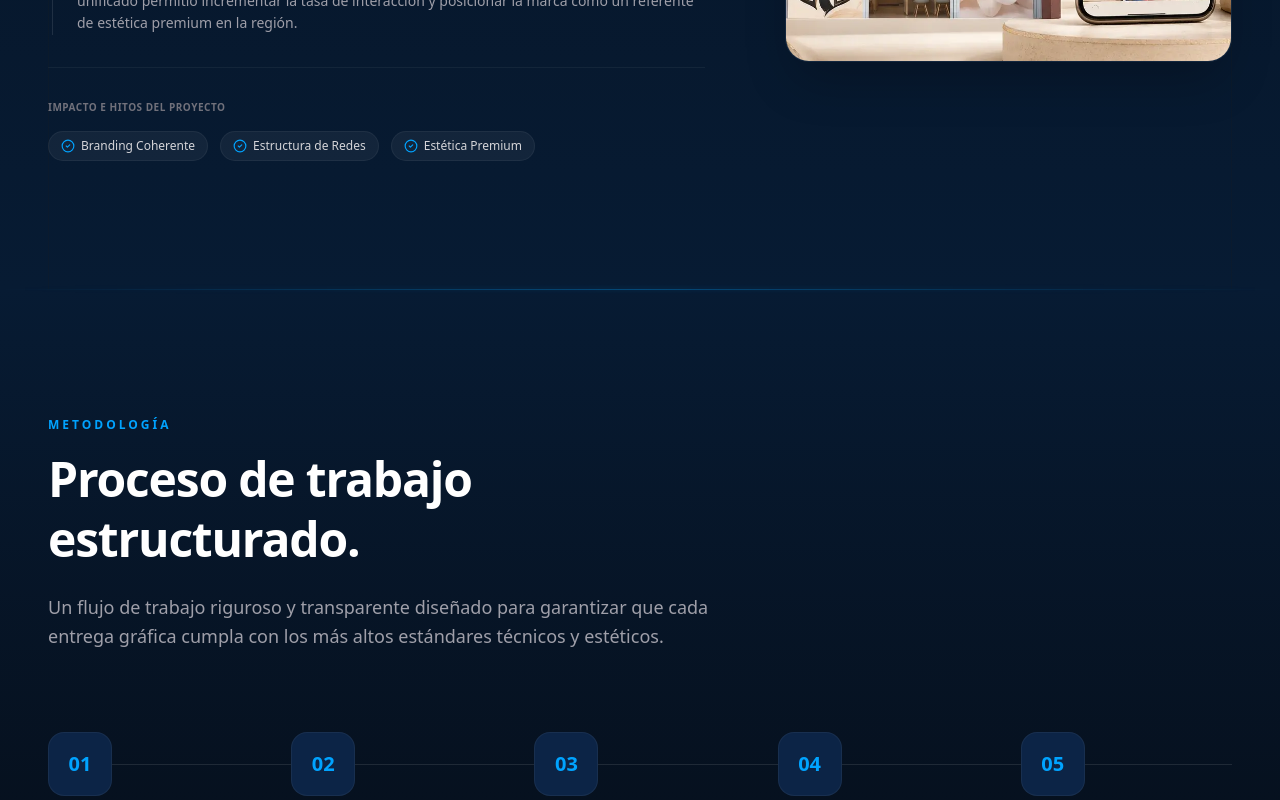
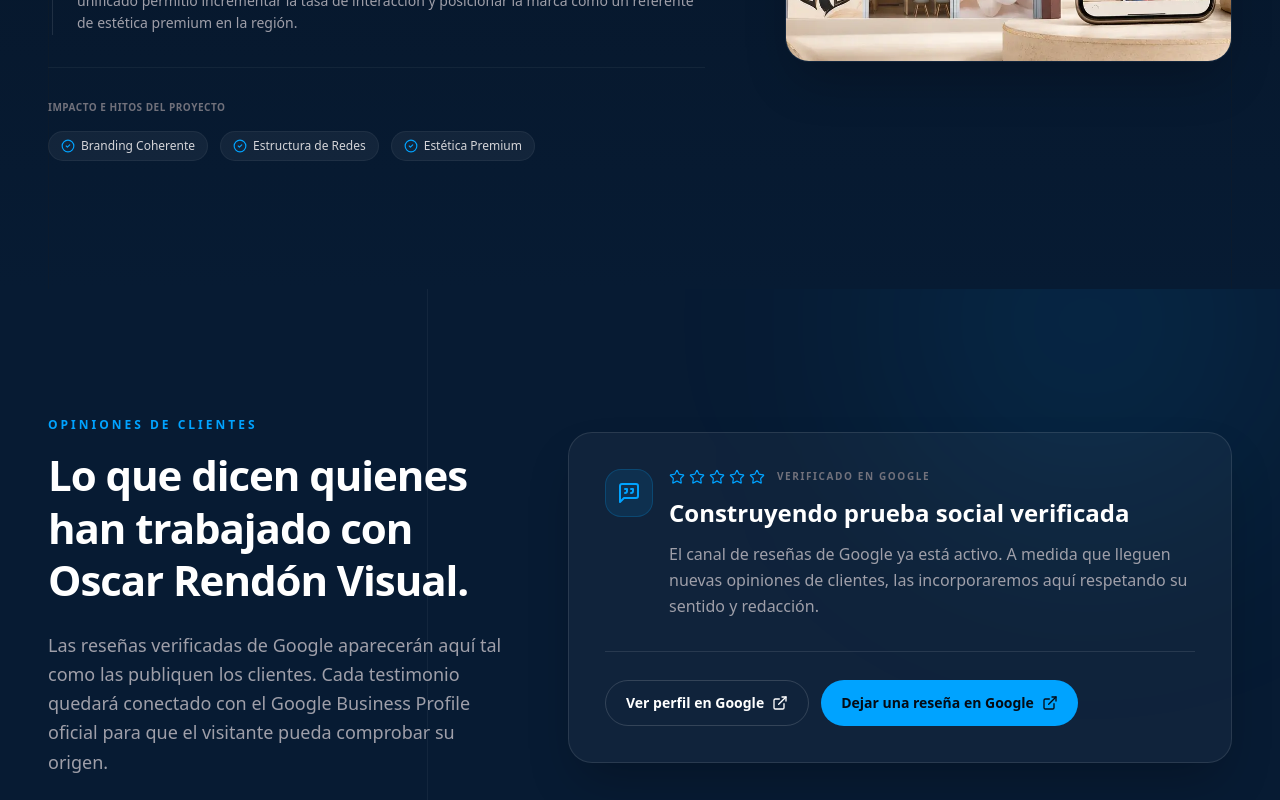
Before and after one commit to oscarrendon30-wq/orv-web, a Next.js app: page / in a window 1280 px wide. Shown: the part 7500-8300 px from the top of the page. Built offline with nearby package versions, Linux system fonts and the light colour scheme; no server answers; a web font is replaced by a local one.

Commit message:
feat: add reviews section to home

```diff
--- a/src/app/page.tsx
+++ b/src/app/page.tsx
@@ -6,6 +6,7 @@ import InteractiveServices from "@/components/InteractiveServices";
 import TransitionBand from "@/components/TransitionBand";
 import Portfolio from "@/components/Portfolio";
 import Cases from "@/components/Cases";
+import Reviews from "@/components/Reviews";
 import Process from "@/components/Process";
 import About from "@/components/About";
 import Faq from "@/components/Faq";
@@ -47,16 +48,19 @@ export default function Home() {
         {/* 5. Casos de Estudio Destacados */}
         <Cases />
 
-        {/* 6. Proceso de Trabajo / Metodología */}
+        {/* 6. Reseñas verificadas / Prueba Social */}
+        <Reviews />
+
+        {/* 7. Proceso de Trabajo / Metodología */}
         <Process />
 
-        {/* 7. Sobre Mí / Biografía */}
+        {/* 8. Sobre Mí / Biografía */}
         <About />
 
-        {/* 8. Preguntas Frecuentes (FAQ) */}
+        {/* 9. Preguntas Frecuentes (FAQ) */}
         <Faq />
 
-        {/* 9. Contacto y Formularios */}
+        {/* 10. Contacto y Formularios */}
         <Contact />
       </main>
 
```
